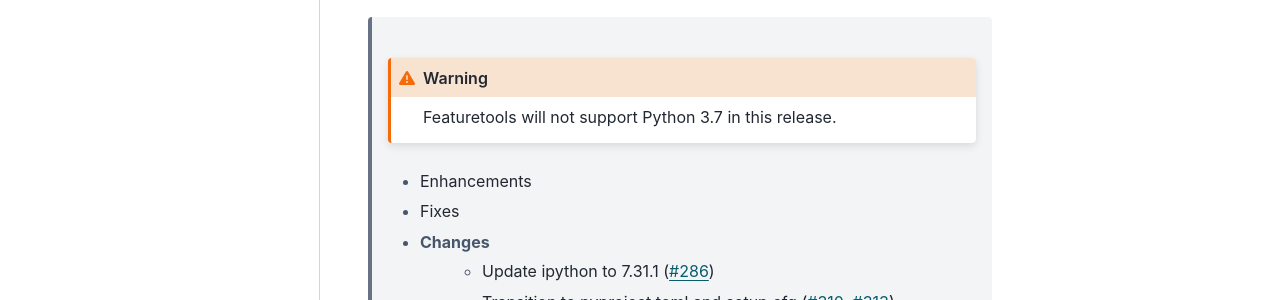
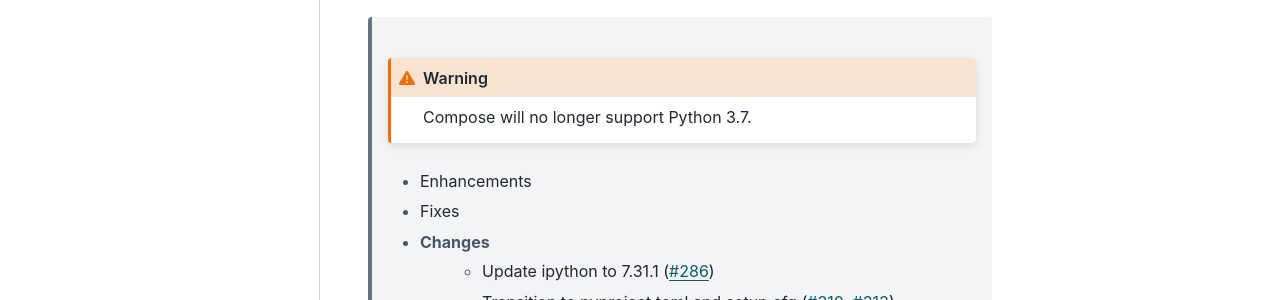
Before and after one commit to alteryx/compose, a Sphinx documentation site: the page built from docs/source/release_notes.rst, in a window 1280 px wide and 900 px high. Shown: the part 273-573 px from the top of the window. Built offline with Sphinx 7.4.7 and the PyData theme 0.15.4, drawn with Linux system fonts in a browser that asks for light colours; comment, search, counter and statistics services are not loaded.

Commit message:
Update release_notes.rst

```diff
--- a/docs/source/release_notes.rst
+++ b/docs/source/release_notes.rst
@@ -6,7 +6,7 @@ Future Release
 ==============
 
     .. warning::
-        Featuretools will not support Python 3.7 in this release.
+        Compose will no longer support Python 3.7.
 
     * Enhancements
     * Fixes
```
